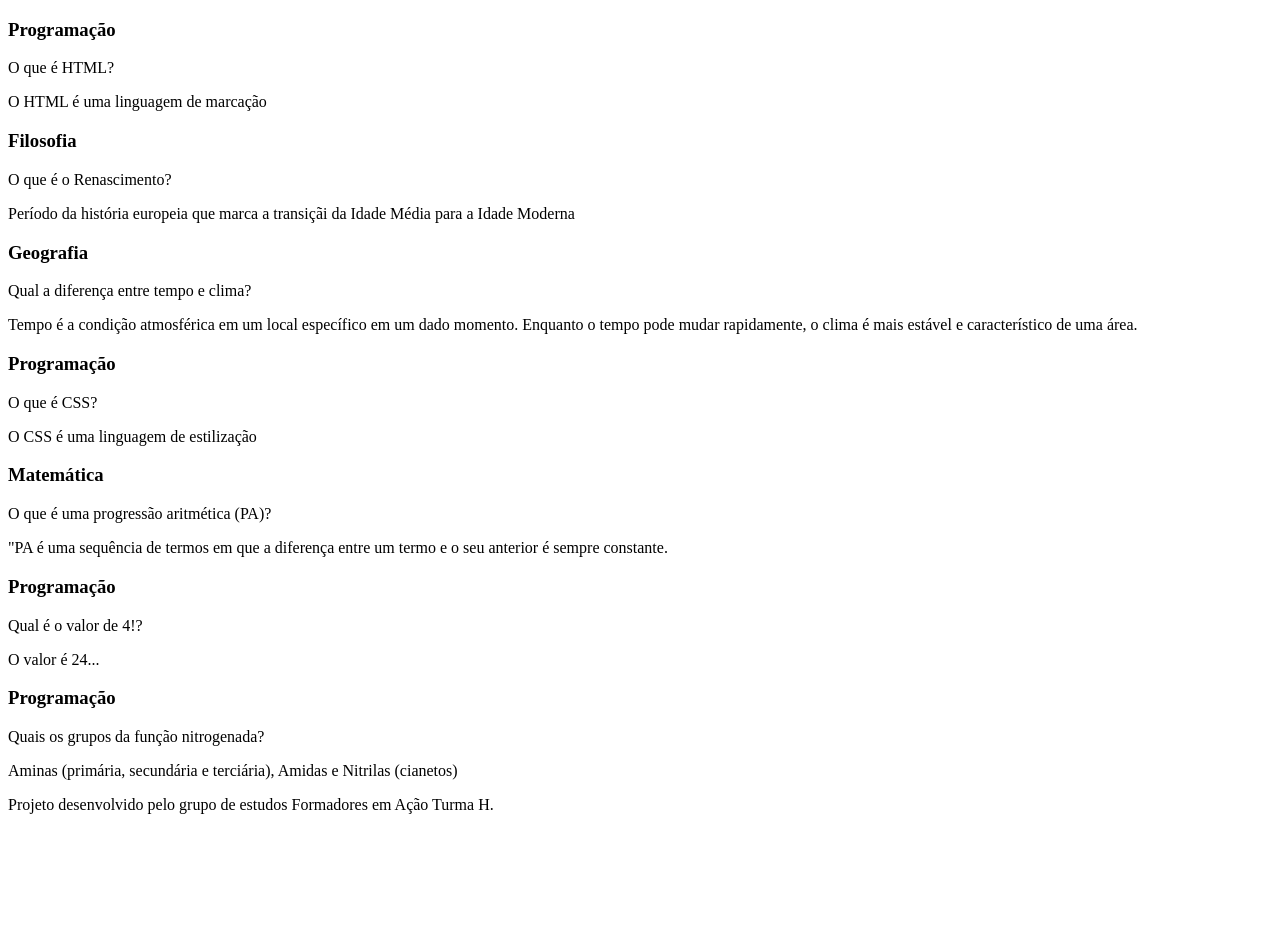
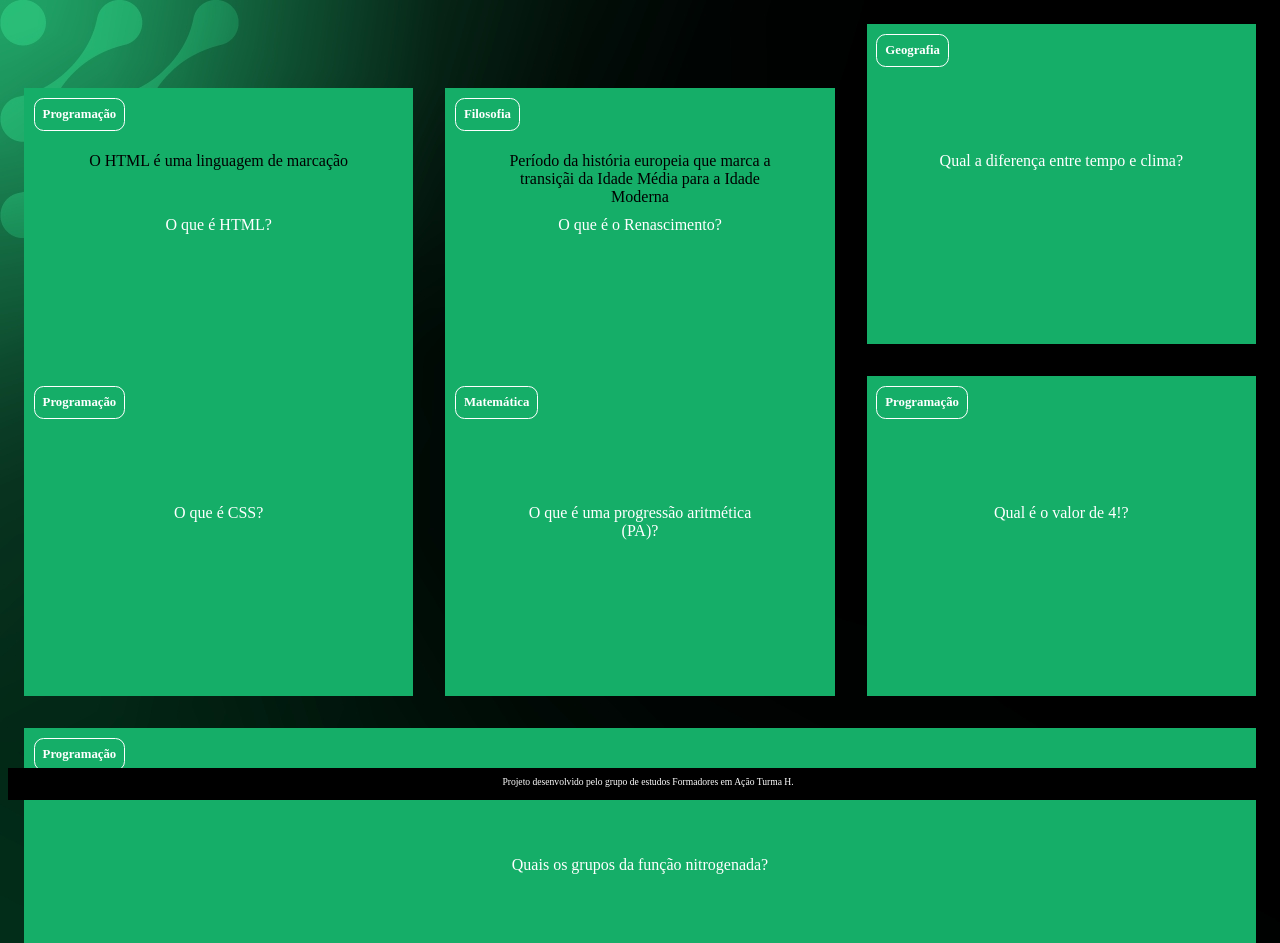
Before and after one commit to Ferfkm/J3_TurmaH, a plain HTML site: page index.html in a window 1280 px wide. Shown: the top 943 px of the page. Before the commit the page ends 830 px from the top, so only its background shows below. Drawn offline with Linux system fonts and the light colour scheme; a web font is replaced by a local one.

Commit message:
aula 23.10

```diff
--- a/assets/style.css
+++ b/assets/style.css
@@ -0,0 +1,78 @@
+@import url('https://fonts.googleapis.com/css2?family=Tomorrow&display=swap');
+
+:root{
+  --text-color: #ffffff;
+  --card-front-color: #15AE68;
+  --card-back-color: #09683d;
+}
+
+body {
+  background: url(img/bg-desktop-green.webp);
+  font-family: Tomorrow;
+}
+.cartao__conteudo {
+  background-color: var(--card-front-color);
+  text-align: center;
+  height: 100%;
+  transform-style: preserve-3d;
+  transition: transform 300ms ease-in-out;
+}
+#container {
+  display: flex;
+  flex-wrap: wrap;
+}
+.cartao {
+  margin: 1rem 1rem;
+  height: 20rem;
+  flex-grow: 1;
+  flex-basis: calc(33% - 6rem);
+}
+.cartao__conteudo p {
+  padding: 4rem;
+  margin-top: 4rem;
+}
+.cartao__conteudo h3 {
+  color: var(--text-color);
+  border: 1px solid var(--text-color);
+  text-align: left;
+  padding: 0.5rem;
+  position: absolute;
+  margin: 0.6rem;
+  border-radius: 0.6rem;
+  font-size: 1vw;
+  backface-visibility: hidden;
+}
+.cartao__conteudo__pergunta p {
+  color: var(--text-color);
+  font-weight: 500;
+}
+.cartao__conteudo__resposta p {
+  color: var(--card-back-color);
+  font-weight: 700;
+}
+.cartao:hover .cartao__conteudo{
+  transform: rotateY(180deg);
+}
+.cartao__conteudo__pergunta,
+.cartao__conteudo__resposta{
+backface-visibility: hidden;
+position: absolute;
+height: 100%;
+width: 100%;
+}
+.cartao__conteudo__resposta{
+  transform: rotateY(180deg);
+}
+footer {
+  background-color: black;
+  color: white;
+  position: fixed;
+  bottom: 0;
+  width: 100%;
+  height: 2rem;
+}
+footer p {
+  text-align: center;
+  font-size: 0.6rem;
+  margin-top: 0.5rem;
+}
--- a/index.html
+++ b/index.html
@@ -5,6 +5,7 @@
     <meta charset="UTF-8">
     <meta name="viewport" content="width=device-width, initial-scale=1.0">
     <title>Flash Cards Turma H</title>
+    <link rel="stylesheet" href="assets/style.css">
 </head>
 
 <body>
```
Also changed, not shown: assets/img/bg-desktop-green.webp (added).
